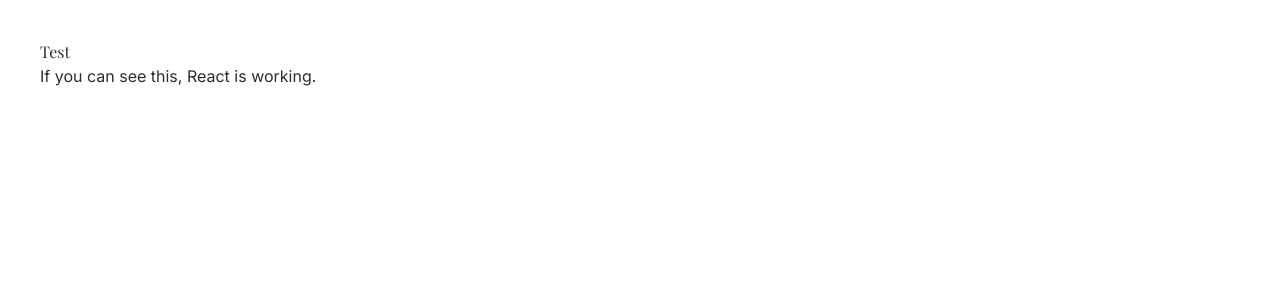
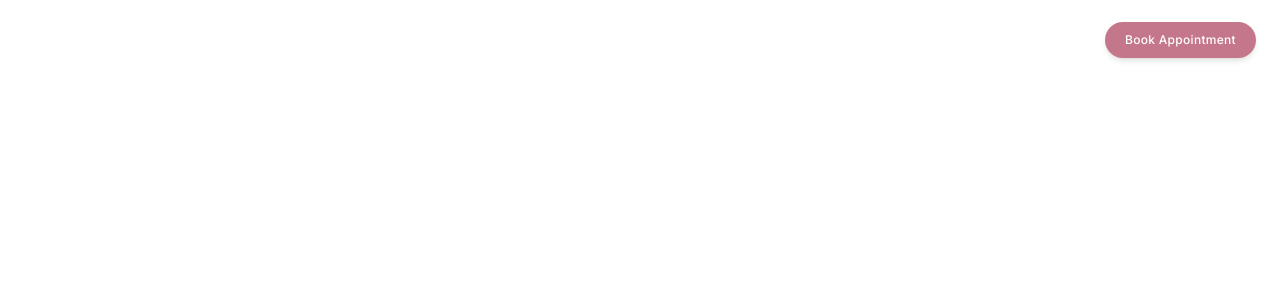
Before and after one commit to bsa1987/la-bella-dog-grooming, a React (Vite) app: page / in a window 1280 px wide. Shown: the top 300 px of the page. Built offline with nearby package versions, Linux system fonts and the light colour scheme; a web font is replaced by a local one.

Commit message:
Update App.tsx

```diff
--- a/src/App.tsx
+++ b/src/App.tsx
@@ -1,10 +1,9 @@
-import React from 'react';
+import Navbar from './components/Navbar';
 
 export default function App() {
   return (
-    <div style={{ padding: '40px' }}>
-      <h1>Test</h1>
-      <p>If you can see this, React is working.</p>
-    </div>
+    <>
+      <Navbar />
+    </>
   );
 }
```
